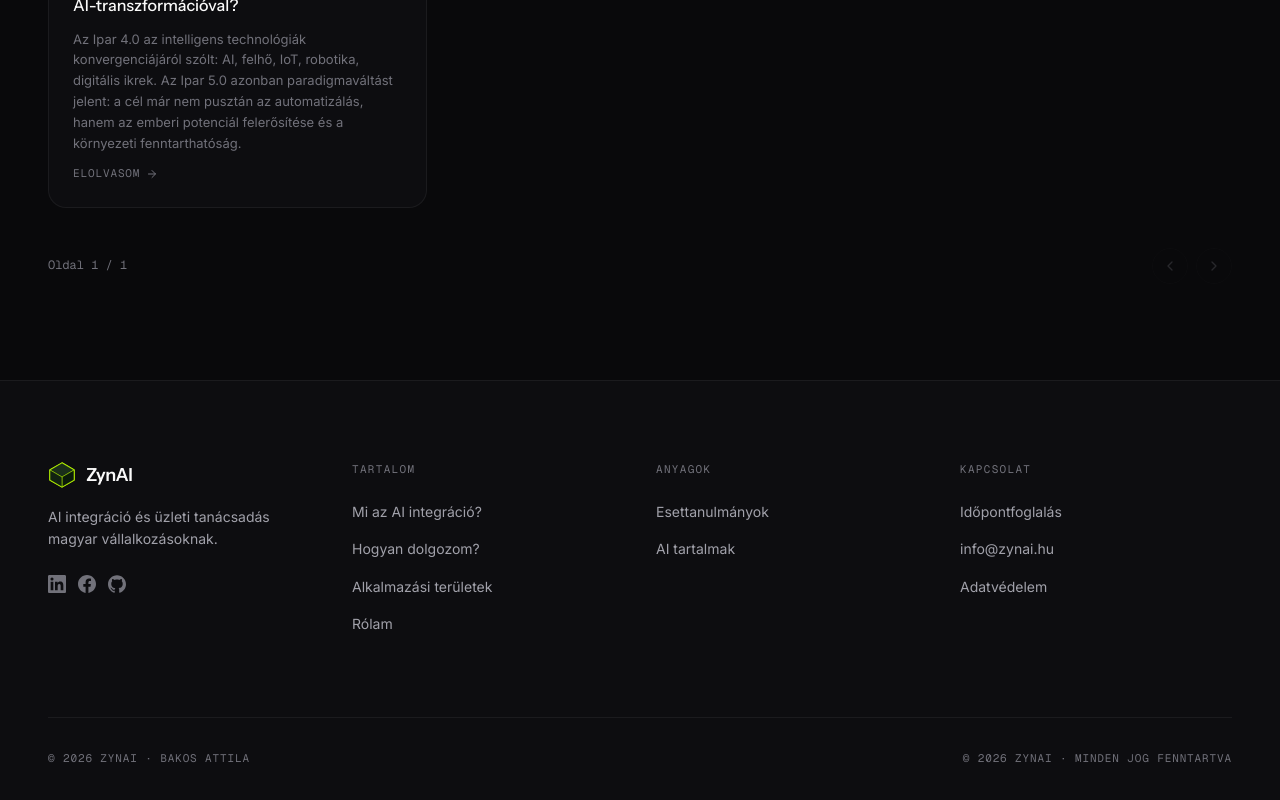
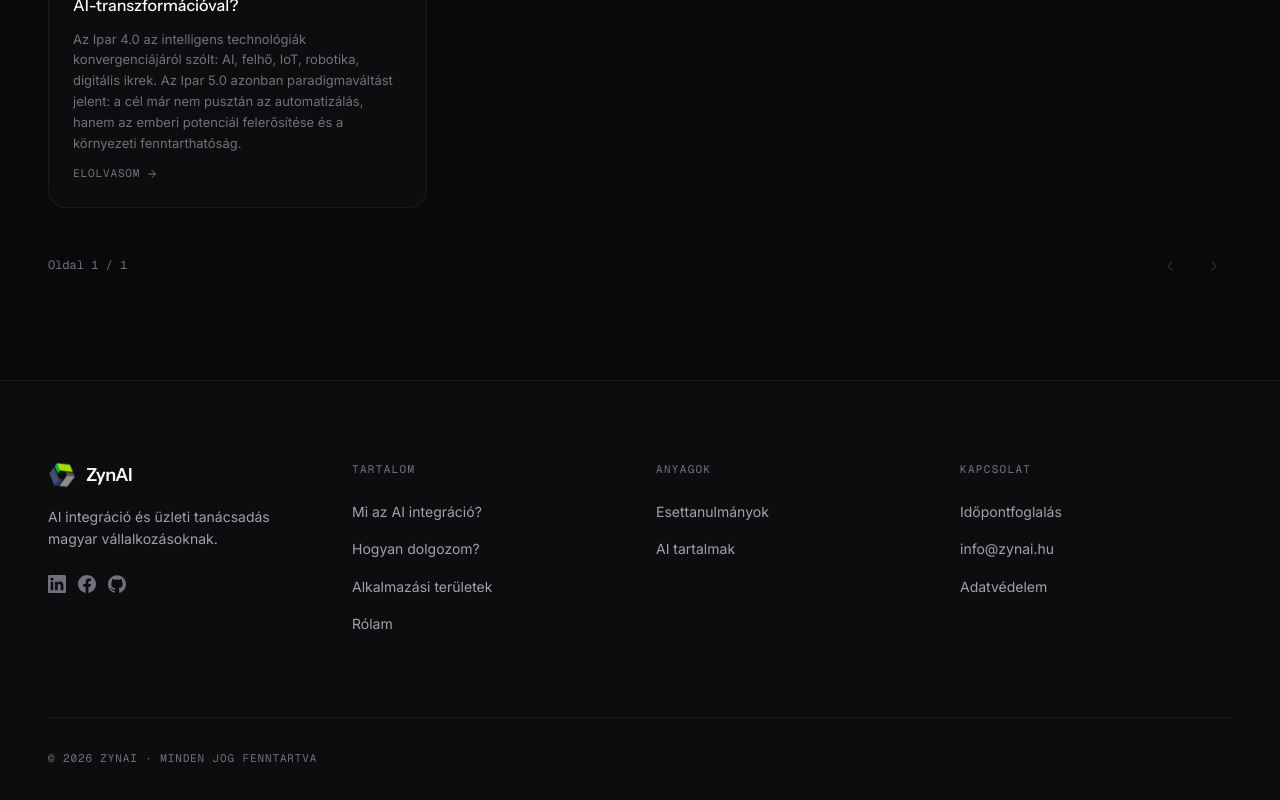
Before and after one commit to zynaidev/zynai-web, a Next.js app: page /ai-tartalmak in a window 1280 px wide. Shown: the part 2346-3146 px from the top of the page. Built offline with nearby package versions, Linux system fonts and the light colour scheme.

Commit message:
fix: css, auth, cache - ui fully working

```diff
--- a/components/layout/Footer.tsx
+++ b/components/layout/Footer.tsx
@@ -1,15 +1,6 @@
 "use client";
 
-function ZynaiCubeIconSmall() {
-  return (
-    <svg width="28" height="28" viewBox="0 0 28 28" fill="none" xmlns="http://www.w3.org/2000/svg" aria-hidden>
-      <polygon points="14,2 26,9 26,19 14,26 2,19 2,9" fill="#0d1a0d" stroke="#BDFF00" strokeWidth="1.5" />
-      <polygon points="14,2 26,9 14,16 2,9" fill="#1a2e1a" stroke="#BDFF00" strokeWidth="0.5" />
-      <polygon points="14,16 26,9 26,19 14,26" fill="#0a1a0a" stroke="#BDFF00" strokeWidth="0.5" />
-      <polygon points="14,16 2,9 2,19 14,26" fill="#112211" stroke="#BDFF00" strokeWidth="0.5" />
-    </svg>
-  );
-}
+import Image from "next/image";
 
 function LinkedinIcon() {
   return (
@@ -39,16 +30,23 @@ export function Footer() {
   return (
     <footer className="relative border-t border-[var(--border-hairline)] bg-[var(--bg-elevated)]">
       <div className="container mx-auto max-w-[1280px] px-6 lg:px-12 py-16 lg:py-20">
-        <div className="grid grid-cols-1 md:grid-cols-2 lg:grid-cols-4 gap-12 lg:gap-8">
+        <div className="grid grid-cols-2 gap-x-6 gap-y-8 md:gap-x-8 md:gap-y-10 lg:grid-cols-4 lg:gap-8">
           {/* Column 1 — Brand */}
-          <div>
-            <div className="flex items-center gap-2.5">
-              <ZynaiCubeIconSmall />
-              <span className="font-display font-semibold text-[18px] tracking-tight text-[var(--text-primary)]">
+          <div className="col-span-2 lg:col-span-1">
+            <div className="flex items-center gap-2.5 text-[18px]">
+              <Image
+                src="/ZynAI_favicon.png"
+                alt=""
+                width={28}
+                height={28}
+                className="h-[1.55em] w-[1.55em] shrink-0"
+                aria-hidden
+              />
+              <span className="font-display font-semibold tracking-tight text-[var(--text-primary)]">
                 ZynAI
               </span>
             </div>
-            <p className="mt-4 text-[14px] leading-[1.6] text-[var(--text-secondary)] max-w-[28ch]">
+            <p className="mt-4 text-[14px] leading-[1.6] text-[var(--text-secondary)] max-w-none lg:max-w-[28ch]">
               AI integráció és üzleti tanácsadás magyar vállalkozásoknak.
             </p>
             <div className="mt-6 flex items-center gap-3">
@@ -83,7 +81,7 @@ export function Footer() {
           </div>
 
           {/* Column 2 — Tartalom */}
-          <div>
+          <div className="min-w-0">
             <p className="font-mono text-[11px] uppercase tracking-[0.12em] text-[var(--text-tertiary)] mb-5">TARTALOM</p>
             <ul className="space-y-3">
               {[
@@ -104,7 +102,8 @@ export function Footer() {
             </ul>
           </div>
 
-          {/* Column 3 — Anyagok */}
+          {/* Columns 3–4 — Anyagok + Kapcsolat (stacked on mobile, separate on lg) */}
+          <div className="flex min-w-0 flex-col gap-8 lg:contents">
             <div>
               <p className="font-mono text-[11px] uppercase tracking-[0.12em] text-[var(--text-tertiary)] mb-5">ANYAGOK</p>
               <ul className="space-y-3">
@@ -124,7 +123,6 @@ export function Footer() {
               </ul>
             </div>
 
-          {/* Column 4 — Kapcsolat */}
             <div>
               <p className="font-mono text-[11px] uppercase tracking-[0.12em] text-[var(--text-tertiary)] mb-5">KAPCSOLAT</p>
               <ul className="space-y-3">
@@ -145,17 +143,13 @@ export function Footer() {
               </ul>
             </div>
           </div>
+        </div>
 
         {/* Bottom row */}
         <div className="mt-16 lg:mt-20 pt-8 border-t border-[var(--border-hairline)]">
-          <div className="flex flex-col md:flex-row items-start md:items-center justify-between gap-4">
           <p className="font-mono text-[11px] uppercase tracking-[0.08em] text-[var(--text-tertiary)]">
-              © 2026 ZYNAI · BAKOS ATTILA
+            © 2026 ZynAI · Minden jog fenntartva
           </p>
-                        <span className="font-mono text-[11px] uppercase tracking-[0.08em] text-[var(--text-tertiary)]">
-                © 2026 ZynAI · Minden jog fenntartva
-              </span>
-          </div>
         </div>
       </div>
     </footer>
```
Lines whose indentation alone changed are shown as unchanged.
